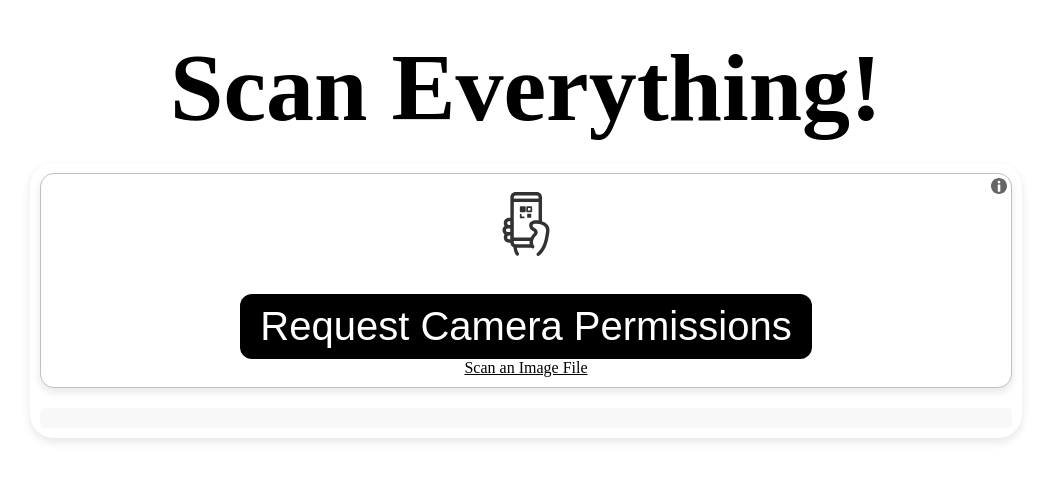
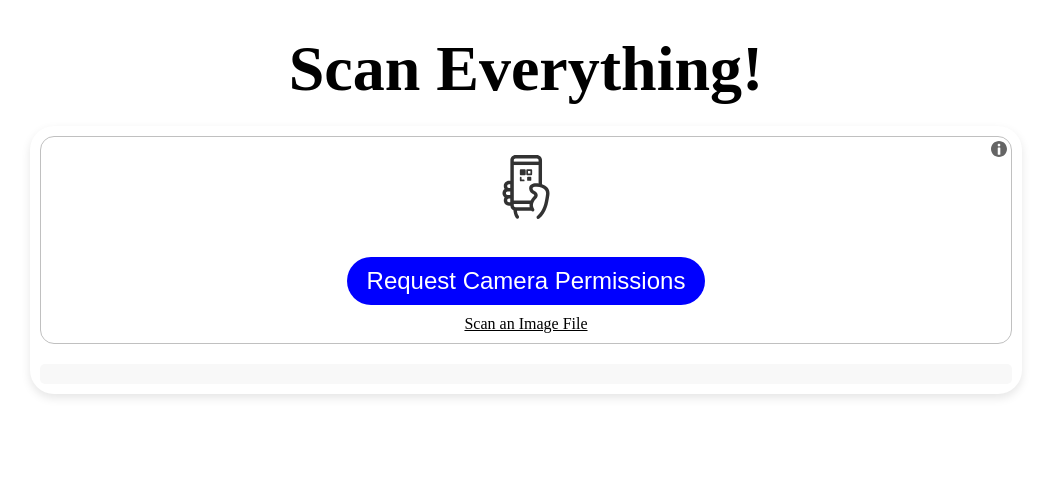
Before and after one commit to LS254/django-qrscanner, a Django app: template templates/qrscanner/index.html in a window 1280 px wide. Shown: the top 481 px of the page, without its empty margins (114-1165 px from the left). Run offline with Django 3.2, Linux system fonts and the light colour scheme; the template is opened without the code that fills it, so the values that code supplies are empty.

Commit message:
some style changes & started desktop style

```diff
--- a/static/qrscanner/css/style.css
+++ b/static/qrscanner/css/style.css
@@ -16,7 +16,7 @@ body {
 }
 
 h1 {
-    font-size: 6em;
+    font-size: 4em;
     text-align: center;
     margin-bottom: 20px;
 }
@@ -41,22 +41,23 @@ h1 {
     padding: 10px;
     background: var(--bg-color);
     height: 100%;
-    box-shadow: 0px 4px 8px rgba(0, 0, 0, 0.1);
+    /* box-shadow: 0px 4px 8px rgba(0, 0, 0, 0.1); */
 }
 
-button {
+.qr-scanner-container button {
     background: var(--color);
     color: var(--bg-color);
-    font-size: 2.5em;
+    font-size: 1.5em;
     padding: 10px 20px;
+    margin: 10px;
     border: none;
-    border-radius: 12px;
+    border-radius: 24px;
     cursor: pointer;
     transition: background 0.3s ease;
     margin-top: 10px;
 }
 
-button:hover {
+.qr-scanner-container button:active {
     background: rgba(0, 0, 0, 0.8);
 }
 
@@ -68,3 +69,14 @@ button:hover {
     background: #f8f8f8;
     border-radius: 5px;
 }
+
+/* Desktop */
+@media (min-width: 600px) {
+    .qr-scanner-container button {
+        background: blue;
+    }
+
+    .qr-scanner-container button:hover {
+        background: rgba(0, 0, 0, 0.8);
+    }
+}
--- a/templates/qrscanner/index.html
+++ b/templates/qrscanner/index.html
@@ -3,6 +3,7 @@
 <html>
 <head>
     <meta charset="UTF-8">
+    <meta name="viewport" content="width=device-width, initial-scale=1">
     <title>QR Code Scanner</title>
     <!-- <script src="{% static 'qrscanner/js/libs/html5-qrcode/html5-qrcode.min.js' %}" defer></script> -->
     <!-- <script type="module" src="{% static 'qrscanner/js/qrscanner.js' %}" defer></script> -->
```
